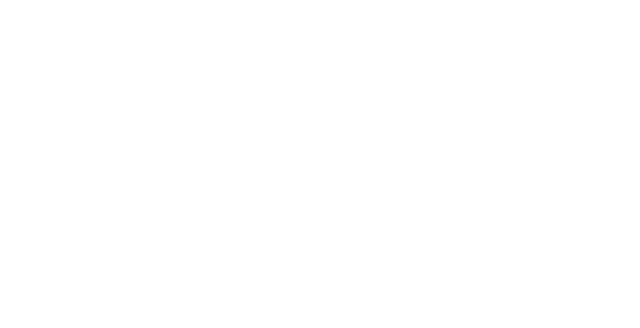
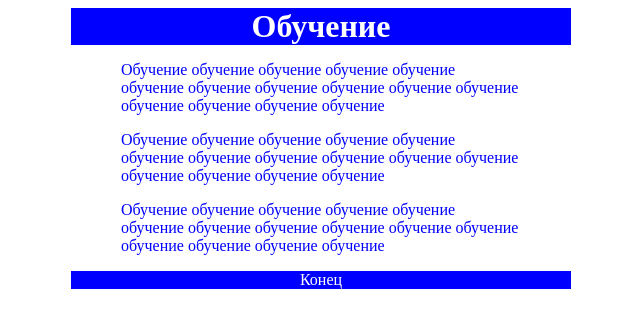
Before and after one commit to evgeny-ignatov/first-project, a plain HTML site: page index.html in a window 1280 px wide. Shown: the whole page, without its empty margins (319-959 px from the left). Drawn offline with Linux system fonts and the light colour scheme.

Commit message:
Первая версия сайта

```diff
--- a/index.html
+++ b/index.html
@@ -3,15 +3,32 @@
 <head>
   <meta charset="UTF-8">
   <meta name="viewport" content="width=device-width, initial-scale=1.0">
-  <title>Document</title>
+  <link rel="stylesheet" href="./style.css">
+  <title>Обучение</title>
 </head>
 <body>
-  <header></header>
+  <header>
+    <h1>Обучение</h1>
+  </header>
   <main>
-    <section></section>
-    <section></section>
-    <section></section>
+    <section>
+      <p>
+        Обучение обучение обучение обучение обучение обучение обучение обучение обучение обучение обучение обучение обучение обучение обучение
+      </p>
+    </section>
+    <section>
+      <p>
+        Обучение обучение обучение обучение обучение обучение обучение обучение обучение обучение обучение обучение обучение обучение обучение
+      </p>
+    </section>
+    <section>
+      <p>
+        Обучение обучение обучение обучение обучение обучение обучение обучение обучение обучение обучение обучение обучение обучение обучение
+      </p>
+    </section>
   </main>
-  <footer></footer>
+  <footer>
+    <p>Конец</p>
+  </footer>
 </body>
 </html>
--- a/style.css
+++ b/style.css
@@ -7,3 +7,38 @@ h6 {
   margin: 0;
   padding: 0;
 }
+
+header {
+  margin: auto;
+  background-color: blue;
+  width: 500px;
+  height: auto;
+}
+
+h1 {
+  display: block;
+  margin: auto;
+  color: white;
+  text-align: center;
+}
+
+section {
+  width: 400px;
+  margin: auto;
+}
+
+p {
+  color: blue;
+}
+
+footer {
+  margin: auto;
+  background-color: blue;
+  width: 500px;
+  height: auto;
+}
+
+footer p {
+  color: white;
+  text-align: center;
+}
```
